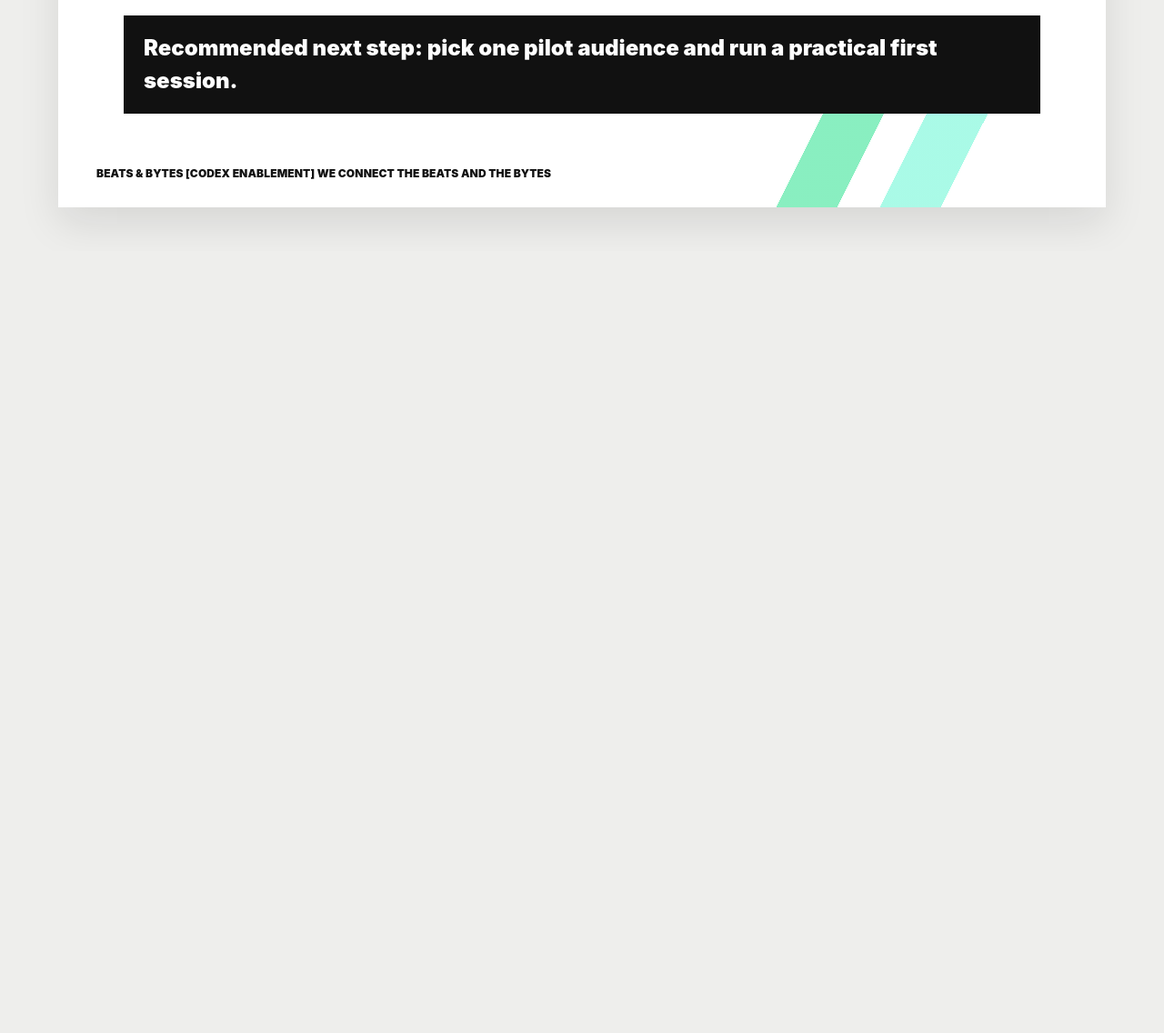
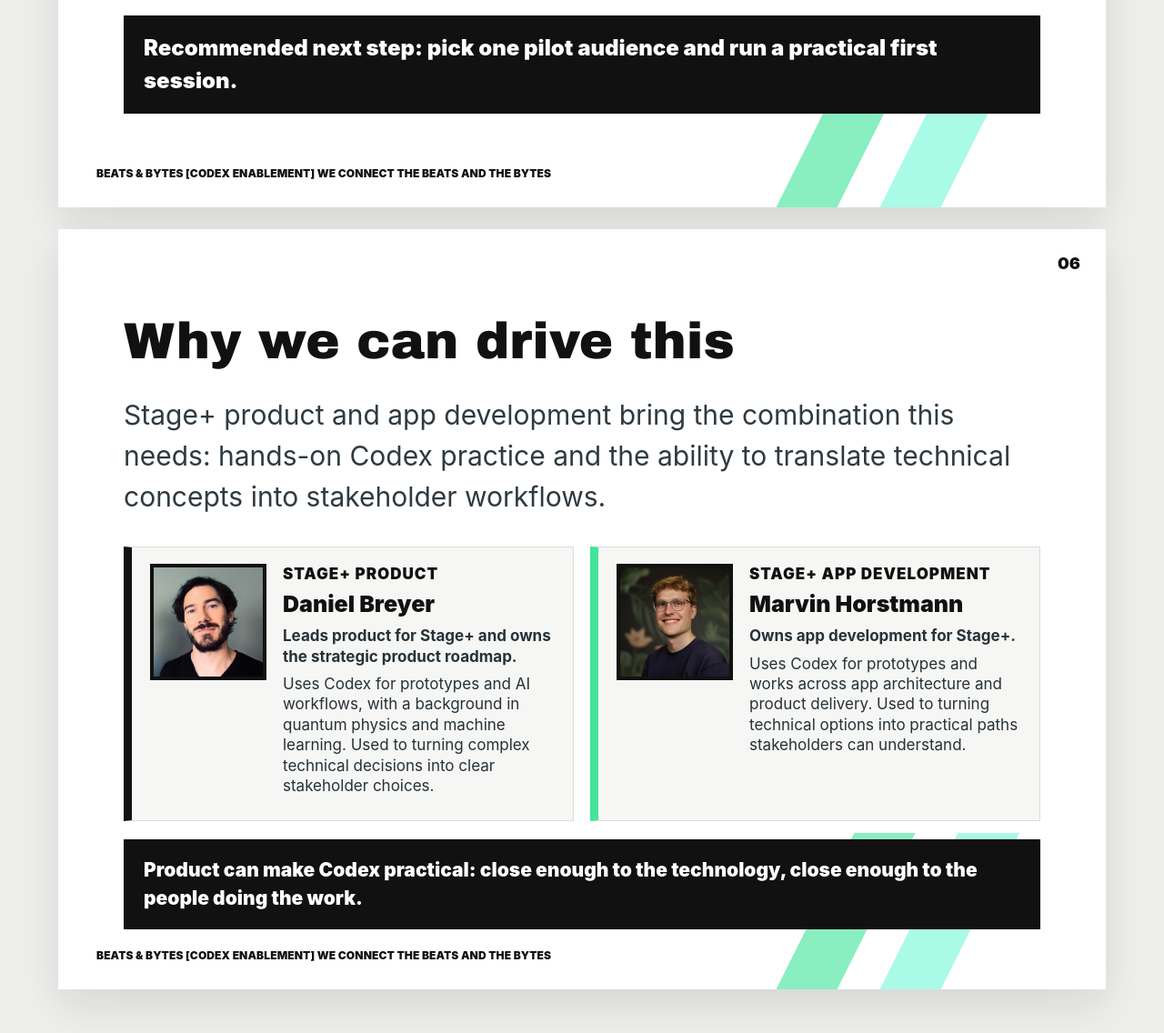
Before and after one commit to Breysel/codex-for-non-dev-teams, a plain HTML site: page codex-vp-pitch.html in a window 1280 px wide. Shown: the part 3789-4925 px from the top of the page at 91% size. Before the commit the page ends 4065 px from the top, so only its background shows below. Drawn offline with Linux system fonts and the light colour scheme.

Commit message:
Add team fit slide to VP pitch

```diff
--- a/codex-vp-pitch.html
+++ b/codex-vp-pitch.html
@@ -107,6 +107,33 @@
       </div>
       <div class="pitch-close">Recommended next step: pick one pilot audience and run a practical first session.</div>
     </section>
+
+    <section class="slide dense-slide vp-team-slide">
+      <span class="slide-number">06</span>
+      <h2>Why we can drive this</h2>
+      <p class="lede">Stage+ product and app development bring the combination this needs: hands-on Codex practice and the ability to translate technical concepts into stakeholder workflows.</p>
+      <div class="vp-team-grid">
+        <article class="vp-person-card">
+          <img src="1622191195637.jpeg" alt="Daniel Breyer">
+          <div>
+            <p class="eyebrow">Stage+ product</p>
+            <h3>Daniel Breyer</h3>
+            <p><strong>Leads product for Stage+ and owns the strategic product roadmap.</strong></p>
+            <p>Uses Codex for prototypes and AI workflows, with a background in quantum physics and machine learning. Used to turning complex technical decisions into clear stakeholder choices.</p>
+          </div>
+        </article>
+        <article class="vp-person-card">
+          <img src="1750248583087.jpeg" alt="Marvin Horstmann">
+          <div>
+            <p class="eyebrow">Stage+ app development</p>
+            <h3>Marvin Horstmann</h3>
+            <p><strong>Owns app development for Stage+.</strong></p>
+            <p>Uses Codex for prototypes and works across app architecture and product delivery. Used to turning technical options into practical paths stakeholders can understand.</p>
+          </div>
+        </article>
+      </div>
+      <div class="pitch-close">Product can make Codex practical: close enough to the technology, close enough to the people doing the work.</div>
+    </section>
   </main>
 </body>
 </html>
--- a/styles.css
+++ b/styles.css
@@ -903,6 +903,62 @@ p {
   width: 100%;
 }
 
+.vp-team-slide h2 {
+  margin-bottom: 10px;
+}
+
+.vp-team-grid {
+  display: grid;
+  gap: 18px;
+  grid-template-columns: repeat(2, minmax(0, 1fr));
+  width: 100%;
+}
+
+.vp-person-card {
+  background: #f6f6f4;
+  border: 1px solid var(--line);
+  border-left: 9px solid var(--black);
+  display: grid;
+  gap: 18px;
+  grid-template-columns: 128px minmax(0, 1fr);
+  min-height: 258px;
+  padding: 18px 20px;
+}
+
+.vp-person-card:nth-child(2) {
+  border-left-color: var(--mint);
+}
+
+.vp-person-card img {
+  aspect-ratio: 1;
+  border: 4px solid var(--black);
+  display: block;
+  object-fit: cover;
+  width: 128px;
+}
+
+.vp-person-card h3 {
+  font-size: 25px;
+  line-height: 1.1;
+  margin: 0 0 10px;
+}
+
+.vp-person-card p {
+  color: #263238;
+  font-size: 17px;
+  line-height: 1.32;
+  margin: 0 0 8px;
+}
+
+.vp-person-card .eyebrow {
+  color: var(--black);
+  margin-bottom: 8px;
+}
+
+.vp-team-slide .pitch-close {
+  font-size: 21px;
+}
+
 .matrix {
   display: grid;
   gap: 14px;
```
Also changed, not shown: codex-complete-kit.html (+1 -1 lines), who-we-are.html (+1 -1 lines), 3 other files.
